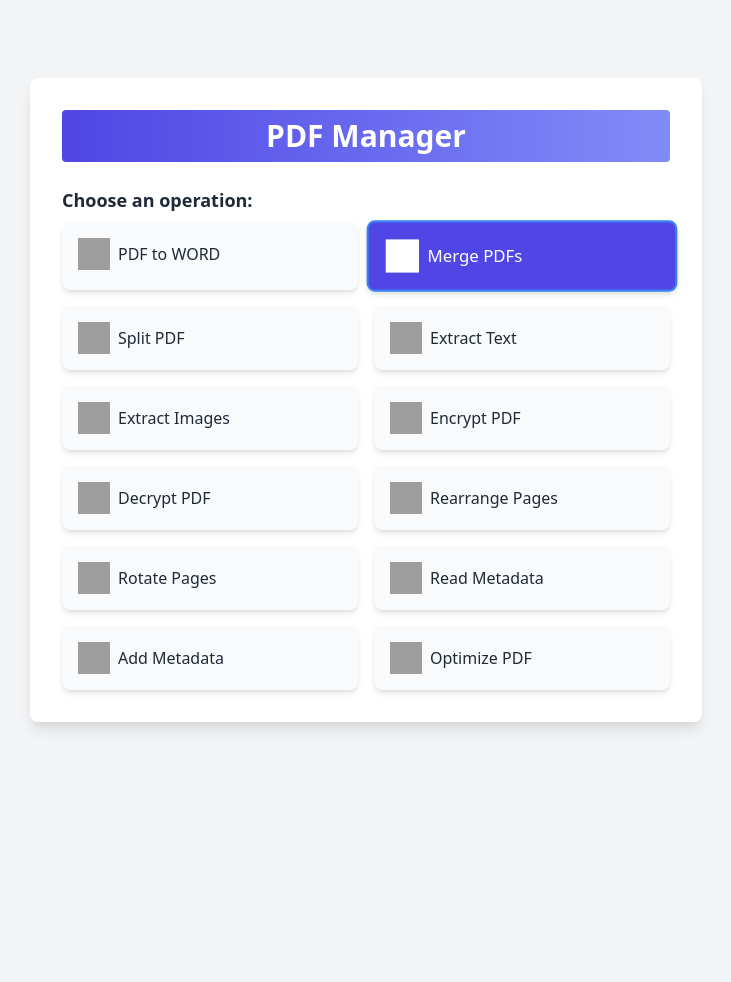
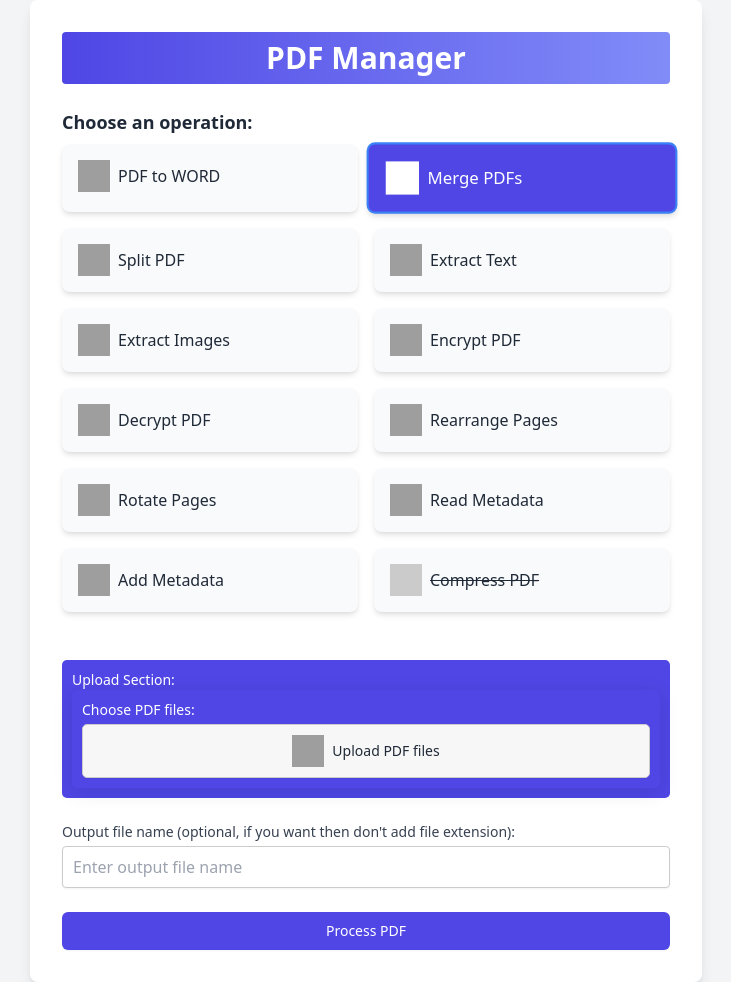
Before and after one commit to mihir0209/file-handling-django, a Django app: page / in a window 1280 px wide; the page is wider, and only the part inside the window is pictured. Shown: that part, without its empty margins (274-1005 px from the left). Before the commit the page ends 729 px from the top of that part, so only its background shows below. Run offline with Django 4.2, Linux system fonts and the light colour scheme; some libraries are stand-ins or nearby versions; grey boxes are pictures that could not be loaded.

Commit message:
abnormal commit

```diff
--- a/pdf_app/templates/pdf_manager.html
+++ b/pdf_app/templates/pdf_manager.html
@@ -20,7 +20,13 @@
             transform: translateY(-5px);
             box-shadow: 0 4px 20px rgba(0, 0, 0, 0.1);
         }
-
+        input[type="number"], input[type="text"], input[type="file"] {
+            width: 100%;
+            padding: 10px;
+            border: 1px solid #ccc;
+            border-radius: 4px;
+            font-size: 16px;
+        }
         .selected {
             background-color: #4f46e5; /* Tailwind blue-700 */
             color: white;
@@ -122,7 +128,7 @@
                             :class="operation === 'read_metadata' ? 'selected' : ''"
                             @click="operation='read_metadata'">
                             <div class="flex items-center">
-                                <img src="https://img.icons8.com/ios/50/4f46e5/metadata.png" alt="Read Metadata" class="w-8 h-8 mr-2">
+                                <img src="https://i.imgur.com/PpCRX1Y.png" alt="Read Metadata" class="w-8 h-8 mr-2">
                                 <span class="text-gray-800 font-medium">Read Metadata</span>
                             </div>
                         </div>
@@ -130,16 +136,91 @@
                             :class="operation === 'add_metadata' ? 'selected' : ''"
                             @click="operation='add_metadata'">
                             <div class="flex items-center">
-                                <img src="https://img.icons8.com/ios/50/4f46e5/add-metadata.png" alt="Add Metadata" class="w-8 h-8 mr-2">
+                                <img src="https://i.imgur.com/wq2YFlB.png" alt="Add Metadata" class="w-8 h-8 mr-2">
                                 <span class="text-gray-800 font-medium">Add Metadata</span>
                             </div>
                         </div>
-                        <div class="option-card p-4 bg-gray-50 rounded-lg shadow-md cursor-pointer"
-                            :class="operation === 'optimize' ? 'selected' : ''"
-                            @click="operation='optimize'">
-                            <div class="flex items-center">
-                                <img src="https://img.icons8.com/ios/50/4f46e5/optimize.png" alt="Optimize PDF" class="w-8 h-8 mr-2">
-                                <span class="text-gray-800 font-medium">Optimize PDF</span>
-                            </div>
+                       <div class="option-card p-4 bg-gray-50 rounded-lg shadow-md cursor-not-allowed"
+    :class="operation === 'optimize' ? 'selected' : ''"
+    @click="operation='optimize'">
+    <div class="flex items-center">
+        <img src="https://icon-library.com/images/compress-icon/compress-icon-24.jpg" alt="Optimize PDF" class="w-8 h-8 mr-2 opacity-50">
+        <span class="text-gray-800 font-medium line-through">Compress PDF</span>
+    </div>
+    <div x-show="operation === 'optimize'"  class="text-white text-sm mt-2">This option isn't available at the moment</div>
+</div>
+                    </div>
+                    <br> <br>
+                    <div style="background-color: #4f46e5; padding: 10px; border-radius: 5px;">
+                        <label for="pdf_files" class="block text-sm font-medium text-gray-700" style="color: white">Upload Section:</label>
+                        <div style="background-color: #4f46e5; padding: 10px; border-radius: 5px; box-shadow: 0 4px 20px rgba(0, 0, 0, 0.1);">
+    <label for="pdf_files" class="block text-sm font-medium text-gray-700" style="color: white">Choose PDF files:</label>
+    <div class="mt-1 block w-full py-2 px-3 border border-gray-300 bg-white rounded-md shadow-sm focus:outline-none focus:ring-indigo-500 focus:border-indigo-500 sm:text-sm" style="padding: 10px; border-radius: 5px; background-color: #f7f7f7; border: 1px solid #ccc;">
+        <input type="file" name="pdf_files" id="pdf_files" multiple style="opacity: 0; position: absolute; z-index: -1;">
+        <div class="flex items-center justify-center h-full cursor-pointer">
+            <img src="https://img.icons8.com/ios/50/4f46e5/upload.png" alt="Upload PDF" class="w-8 h-8 mr-2">
+            <span class="text-gray-800 font-medium">Upload PDF files</span>
+        </div>
+    </div>
+</div>
+                    </div>
+
+
+                    <!-- Conditional display of Output File Name -->
+                    <div x-show="!(operation === 'split' || operation === 'extract_text' || operation === 'extract_images')">
+                        <br>
+                        <label for="output_file_name" class="block text-sm font-medium text-gray-700">Output file name (optional, if you want then don't add file extension):</label>
+                        <input type="text" name="output_file_name" id="output_file_name"placeholder="Enter output file name" class="mt-1 block w-full py-2 px-3 border border-gray-300 bg-white rounded-md shadow-sm focus:outline-none focus:ring-indigo-500 focus:border-indigo-500 sm:text-sm">
+                    </div>
+
+                    <!-- Password field for encryption or decryption -->
+                    <div x-show="operation === 'encrypt' || operation === 'decrypt'">
+                        <br>
+                        <label for="password" class="block text-sm font-medium text-gray-700">Password:</label>
+                        <input type="password" name="password" id="password" placeholder="Enter password" class="mt-1 block w-full py-2 px-3 border border-gray-300 bg-white rounded-md shadow-sm focus:outline-none focus:ring-indigo-500 focus:border-indigo-500 sm:text-sm">
+                    </div>
+
+                    <!-- Page order field for rearranging pages -->
+                    <div x-show="operation === 'rearrange_pages'">
+                        <br>
+                        <label for="page_order" class="block text-sm font-medium text-gray-700">Page Order (separated by space):</label>
+                        <input type="text" name="page_order" id="page_order" placeholder="Enter page order" class="mt-1 block w-full py-2 px-3 border border-gray-300 bg-white rounded-md shadow-sm focus:outline-none focus:ring-indigo-500 focus:border-indigo-500 sm:text-sm">
+                    </div>
+
+                    <!-- Rotation angle field for rotating pages -->
+                    <div x-show="operation === 'rotate_pages'">
+                        <br>
+                        <label for="rotation" class="block text-sm font-medium text-gray-700">Rotation angle (in degrees):</label>
+                        <input type="number" name="rotation" id="rotation" placeholder="Enter the angle" class="mt-1 block w-full py-2 px-3 border border-gray-300 bg-white rounded-md shadow-sm focus:outline-none focus:ring-indigo-500 focus:border-indigo-500 sm:text-sm">
+                    </div>
+
+                    <!-- Metadata fields for adding metadata -->
+                    <div x-show="operation === 'add_metadata'">
+                        <br>
+                        <label for="title" class="block text-sm font-medium text-gray-700">Title (for metadata):</label>
+                        <input type="text" name="title" id="title" class="mt-1 block w-full py-2 px-3 border border-gray-300 bg-white rounded-md shadow-sm focus:outline-none focus:ring-indigo-500 focus:border-indigo-500 sm:text-sm">
+
+                        <label for="author" class="block text-sm font-medium text-gray-700 mt-4">Author (for metadata):</label>
+                        <input type="text" name="author" id="author" class="mt-1 block w-full py-2 px-3 border border-gray-300 bg-white rounded-md shadow-sm focus:outline-none focus:ring-indigo-500 focus:border-indigo-500 sm:text-sm">
+                    </div>
+                    <div x-show="operation === 'optimized'">
+                        <br>
+                        <div class="form-group">
+                            <label for="compression_factor">Compression Factor (0.1 to 1.0):</label>
+                            <input type="number" id="compression_factor" name="compression_factor" min="0.1" max="1.0" step="0.1" placeholder="Enter compression factor">
                         </div>
-                    </
+                    </div>
+
+                    <br>
+                    <div>
+                        <button type="submit"
+                            class="w-full flex justify-center py-2 px-4 border border-transparent rounded-md shadow-sm text-sm font-medium text-white bg-indigo-600 hover:bg-indigo-700 focus:outline-none focus:ring-2 focus:ring-offset-2 focus:ring-indigo-500">
+                            Process PDF
+                        </button>
+                    </div>
+                </form>
+            </div>
+        </div>
+    </body>
+
+    </html>
--- a/pdf_app/views.py
+++ b/pdf_app/views.py
@@ -1,21 +1,22 @@
 from django.shortcuts import render
 from django.http import HttpResponse, FileResponse
-from pdf2docx import Converter
 import PyPDF2
 import io
 import fitz
 import pdfplumber
+import zipfile
 import tempfile
-import pypandoc
-import zipfile
+from pdf2docx import Converter
 
 def pdf_manager(request):
     if request.method == 'POST':
         operation = request.POST.get('operation')
         uploaded_files = request.FILES.getlist('pdf_files')
         output_file_name = request.POST.get('output_file_name', 'output.pdf')
+        outputdocx_name = 'DEFAULT'#request.POST.get('output_file_name', 'output.docx')
         outputdocx_name = request.POST.get('output_file_name', 'output.docx')
-
+        if outputdocx_name == '':
+            outputdocx_name = 'Default'
         pdf_paths = []
         for uploaded_file in uploaded_files:
             pdf_paths.append(uploaded_file)
@@ -25,7 +26,7 @@ def pdf_manager(request):
         match operation:
             case 'merge':
                 merge_pdfs_helper(pdf_paths, output_buffer)
-                response = FileResponse(output_buffer, as_attachment=True, filename=output_file_name)
+                response = FileResponse(output_buffer, as_attachment=True, filename=f'{output_file_name}.pdf')
 
             case 'split':
                 zip_buffer = io.BytesIO()
@@ -44,30 +45,42 @@ def pdf_manager(request):
             case 'encrypt':
                 password = request.POST.get('password')
                 encrypt_pdf_helper(pdf_paths[0], output_buffer, password)
-                response = FileResponse(output_buffer, as_attachment=True, filename=output_file_name)
+                response = FileResponse(output_buffer, as_attachment=True, filename=f'{output_file_name}.pdf')
 
             case 'decrypt':
                 password = request.POST.get('password')
                 decrypt_pdf_helper(pdf_paths[0], output_buffer, password)
-                response = FileResponse(output_buffer, as_attachment=True, filename=output_file_name)
+                response = FileResponse(output_buffer, as_attachment=True, filename=f'{output_file_name}.pdf')
 
             case 'rearrange_pages':
                 page_order = list(map(int, request.POST.get('page_order').split()))
                 rearrange_pages_helper(pdf_paths[0], output_buffer, page_order)
-                response = FileResponse(output_buffer, as_attachment=True, filename=output_file_name)
+                response = FileResponse(output_buffer, as_attachment=True, filename=f'{output_file_name}.pdf')
 
             case 'rotate_pages':
                 rotation = int(request.POST.get('rotation'))
                 rotate_pages_helper(pdf_paths[0], output_buffer, rotation)
-                response = FileResponse(output_buffer, as_attachment=True, filename=output_file_name)
+                response = FileResponse(output_buffer, as_attachment=True, filename=f'{output_file_name}.pdf')
 
             case 'read_metadata':
                 metadata = read_metadata_helper(pdf_paths[0])
                 response = HttpResponse(metadata, content_type='text/plain')
                 response['Content-Disposition'] = f'attachment; filename="metadata.txt"'
 
+            case 'add_metadata':
+                title = request.POST.get('title')
+                author = request.POST.get('author')
+                add_metadata_helper(pdf_paths[0], output_buffer, title, author)
+                response = FileResponse(output_buffer, as_attachment=True, filename=f'{output_file_name}.pdf')
+
+            case 'optimize':
+                compress_pdf_helper(pdf_paths[0], output_buffer)
+                output_buffer.seek(0)  # Reset buffer position
+                response = FileResponse(output_buffer, as_attachment=True, filename=f"compressed_{output_file_name}.pdf")
+
             case 'pdf_to_word':
                 pdf_to_word_helper(pdf_paths[0], output_buffer)
+                output_buffer.seek(0)  # Reset buffer position
                 response = FileResponse(output_buffer, as_attachment=True, filename=f"{outputdocx_name}.docx")
 
         return response
@@ -152,6 +165,36 @@ def read_metadata_helper(input_pdf):
     metadata = pdf_reader.metadata
     return '\n'.join(f"{key}: {value}" for key, value in metadata.items())
 
+def add_metadata_helper(input_pdf, output_buffer, title, author):
+    pdf_reader = PyPDF2.PdfReader(input_pdf)
+    pdf_writer = PyPDF2.PdfWriter()
+    for page in pdf_reader.pages:
+        pdf_writer.add_page(page)
+    pdf_writer.add_metadata({
+        '/Title': title,
+        '/Author': author
+    })
+    pdf_writer.write(output_buffer)
+    output_buffer.seek(0)
+def compress_pdf_helper(input_pdf, output_buffer):
+    # Use fitz (PyMuPDF) to open the PDF from the uploaded file object
+    doc = fitz.open(stream=input_pdf.read(), filetype="pdf")  # Read from the uploaded file object
+
+    # Iterate through each page and compress images
+    for page in doc:
+        for img_index in range(len(page.get_images(full=True))):
+            xref = page.get_images(full=True)[img_index][0]
+            base_image = doc.extract_image(xref)
+            image_bytes = base_image["image"]
+
+            # Here you can implement your image compression logic if needed
+            # For now, we will just replace it with the same image
+            page.insert_image(page.rect, stream=image_bytes)
+
+    # Save the compressed PDF to the output buffer
+    doc.save(output_buffer, garbage=4)
+    output_buffer.seek(0)
+
 def pdf_to_word_helper(pdf_file, output_buffer):
     with tempfile.NamedTemporaryFile(suffix='.pdf', delete=False) as temp_pdf:
         temp_pdf.write(pdf_file.read())
@@ -166,4 +209,4 @@ def pdf_to_word_helper(pdf_file, output_buffer):
         # Read the DOCX file and write it to the output buffer
         with open(output_path, 'rb') as docx_file:
             output_buffer.write(docx_file.read())
-        output_buffer.seek(0)
+        output_buffer.seek(0)  # Reset buffer after writing
```
